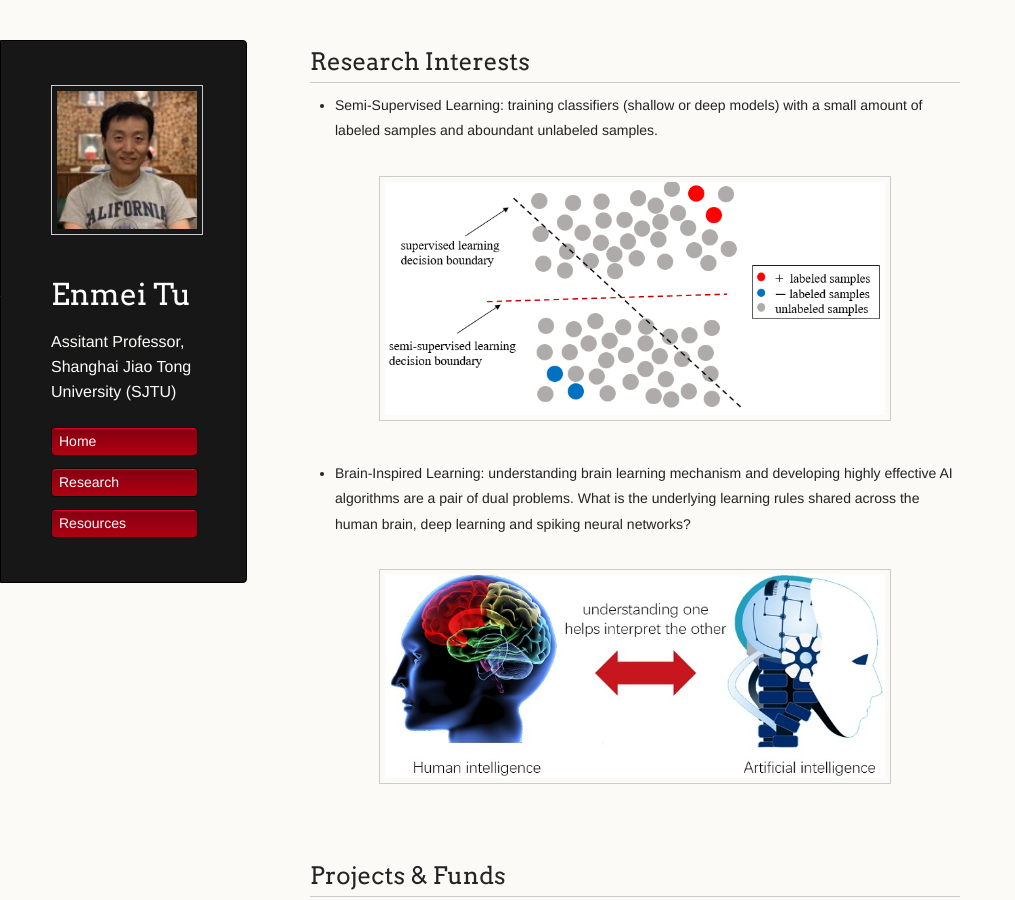
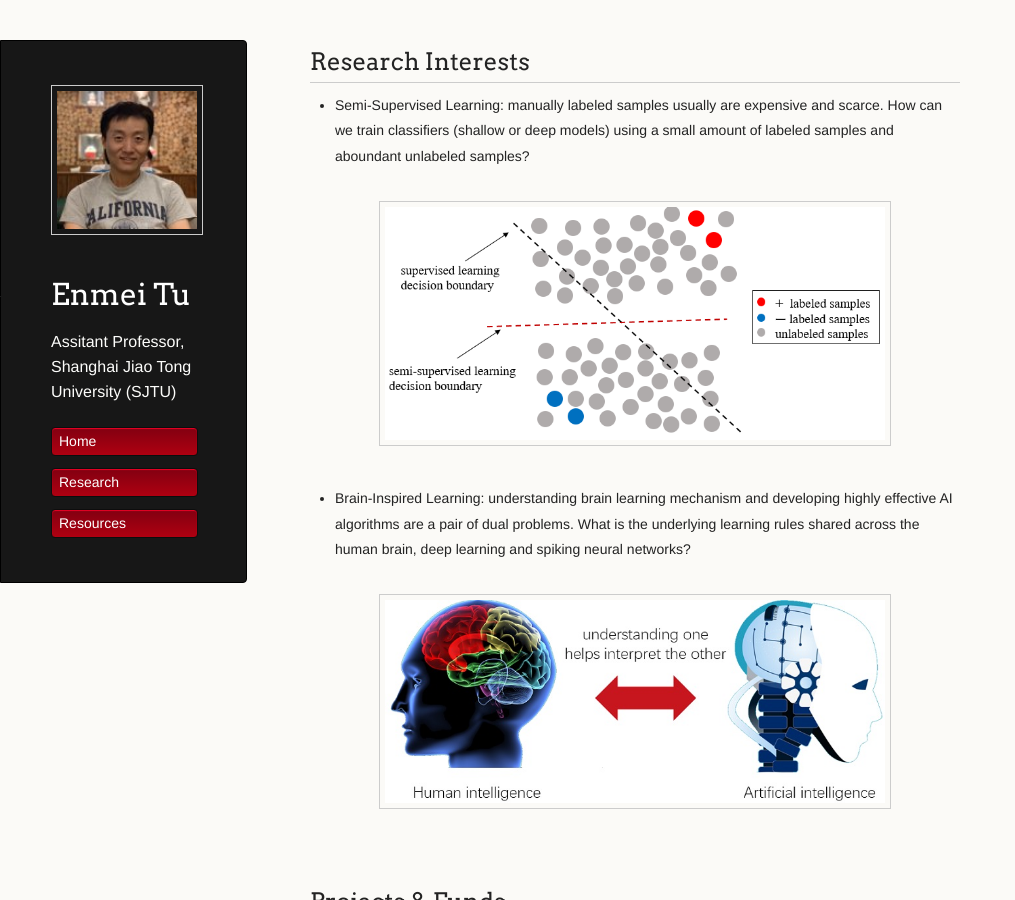
Before and after one commit to hellotem/enmeitu.github.io, a Jekyll site: the page built from research/index.md, in a window 1280 px wide and 900 px high. Shown: the whole window, without its empty margins (0-1015 px from the left). Built offline with Jekyll 4.4.1, drawn with Linux system fonts in a browser that asks for light colours; our own code applies the rules of GitHub Pages for plain Markdown files.

Commit message:
Update index.md

```diff
--- a/research/index.md
+++ b/research/index.md
@@ -1,6 +1,6 @@
 ## Research Interests
 
-* Semi-Supervised Learning: training classifiers (shallow or deep models) with a small amount of labeled samples and aboundant unlabeled samples.
+* Semi-Supervised Learning: manually labeled samples usually are expensive and scarce.  How can we train classifiers (shallow or deep models) using a small amount of labeled samples and aboundant unlabeled samples?
 
 <div style="text-align:center"><img src="ssl7.png" alt="Markdown Monster icon" align="center" width="500" /></div>
 
```
